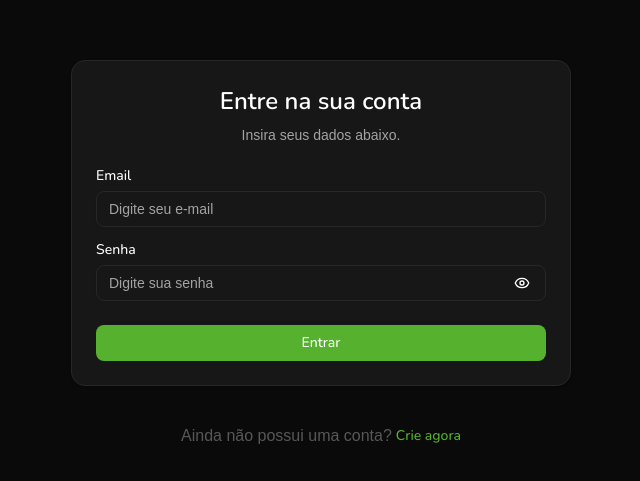
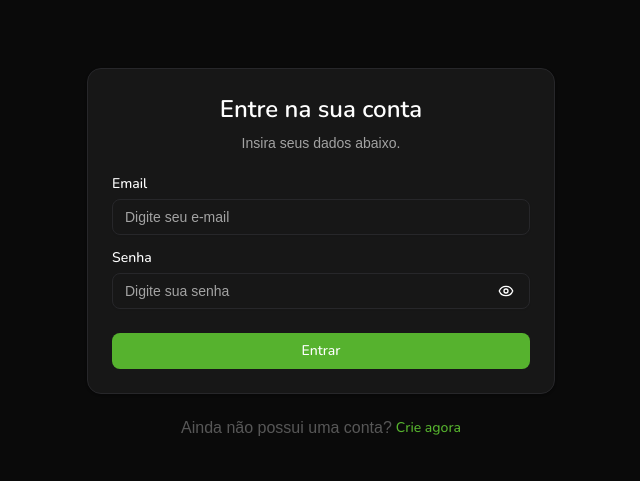
Before and after one commit to Alessandro-Vieira77/fintrack, a React (Vite) app: page /login in a window 1280 px wide. Shown: the part 131-612 px from the top of the page, without its empty margins (319-959 px from the left). Built offline with nearby package versions, Linux system fonts and the light colour scheme; a web font is replaced by a local one.

Commit message:
style: add padding for the form

```diff
--- a/src/pages/Login.jsx
+++ b/src/pages/Login.jsx
@@ -46,9 +46,9 @@
   }
 
   return (
-    <div className="flex min-h-screen max-w-screen flex-col items-center justify-center gap-8">
+    <div className="flex min-h-screen max-w-screen flex-col items-center justify-center gap-4">
       <Form {...methods}>
-        <form onSubmit={methods.handleSubmit(onSubmit)} className="w-full max-w-[500px]">
+        <form onSubmit={methods.handleSubmit(onSubmit)} className="w-full max-w-[500px] px-4">
           <Card className="w-full max-w-[500px]">
             <CardHeader className="text-center">
               <CardTitle className="text-2xl">Entre na sua conta</CardTitle>
```
